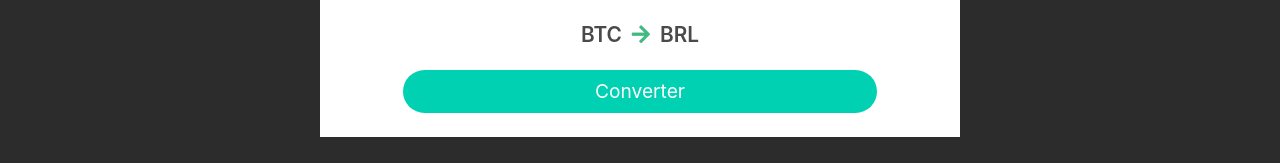
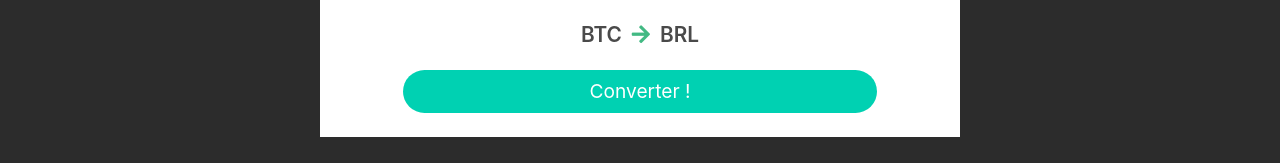
Before and after one commit to teckthor/cashapp, a Vue app: page / in a window 1280 px wide. Shown: the part 411-574 px from the top of the page. Built offline with nearby package versions, Linux system fonts and the light colour scheme.

Commit message:
Add animations

```diff
--- a/src/components/Modal.vue
+++ b/src/components/Modal.vue
@@ -16,7 +16,7 @@
           </div>
 
           <div class="content">
-            <div class="dropdown    ">
+            <div class="dropdown">
               <div class="dropdown-trigger">
                 <button class="button" aria-haspopup="true" aria-controls="dropdown-menu">
                   <span>Base</span>
@@ -32,7 +32,7 @@
               </div>
             </div>
             <i id="arrows" class="fas fa-exchange-alt"></i>
-            <div class="dropdown    ">
+            <div class="dropdown">
               <div class="dropdown-trigger">
                 <button class="button" aria-haspopup="true" aria-controls="dropdown-menu">
                   <span>Destino</span>
@@ -47,8 +47,6 @@
                 </div>
               </div>
             </div>
-
-
           </div>
           <div class="coinsSelect">
             <p>BTC</p>
@@ -56,11 +54,7 @@
             <p>BRL</p>
           </div>
 
-          <input
-            type="button"
-            value="Converter"
-            class="button is-primary is-rounded"
-            />
+          <input type="button" value="Converter !" class="button is-primary is-rounded" />
         </div>
       </div>
     </div>
@@ -72,13 +66,7 @@
 export default {
   data() {
     return {
-      items: [
-           'USD',
-           'BRL',
-           'EUR',
-           'BTC',
-           'XMR'
-      ]
+      items: ["USD", "BRL", "EUR", "BTC", "XMR"]
     };
   },
   methods: {
@@ -90,7 +78,6 @@ export default {
 };
 </script>
 <style scoped>
-
 #title i {
   margin-left: 5px;
   color: #42b983;
@@ -105,6 +92,8 @@ export default {
   color: red;
   font-size: 1.5em;
   margin-top: 40px;
+  animation-duration: 0.3s;
+  animation-name: rotate50;
 }
 .coinsSelect {
   align-items: center;
@@ -121,6 +110,8 @@ export default {
   margin-right: 10px;
   margin-top: 3px;
   color: #42b983;
+  animation-duration: .3s;
+  animation-name: rotate100;
 }
 .dropdown {
   margin: 20px;
@@ -136,5 +127,45 @@ export default {
   width: 80%;
   font-size: 1.2em;
 }
+@keyframes rotate50 {
+  0% {
+    transform: rotate(-90deg);
+  }
+  100% {
+    transform: rotate(-180deg);
+  }
 
+}
+@keyframes rotate100 {
+  0% {
+    transform: rotate(36deg);
+  }
+  10% {
+    transform: rotate(72deg);
+  }
+  20% {
+    transform: rotate(108deg);
+  }
+  30% {
+    transform: rotate(144deg);
+  }
+  40% {
+    transform: rotate(180deg);
+  }
+  50% {
+    transform: rotate(216deg);
+  }
+  60% {
+    transform: rotate(252deg);
+  }
+  70% {
+    transform: rotate(288deg);
+  }
+  80% {
+    transform: rotate(324deg);
+  }
+  100% {
+    transform: rotate(360deg);
+  }
+}
 </style>
```
Lines whose indentation alone changed are shown as unchanged.
